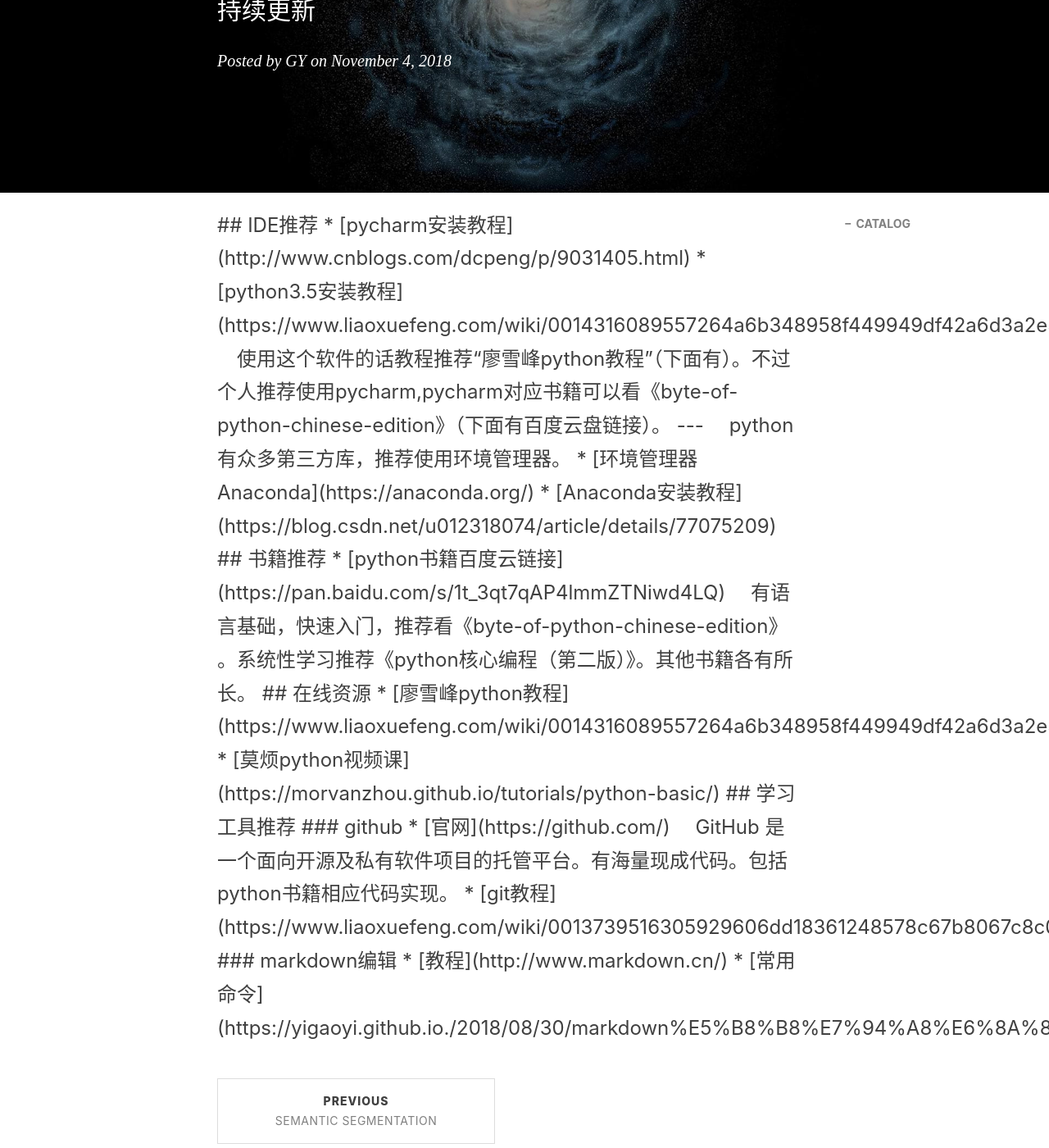
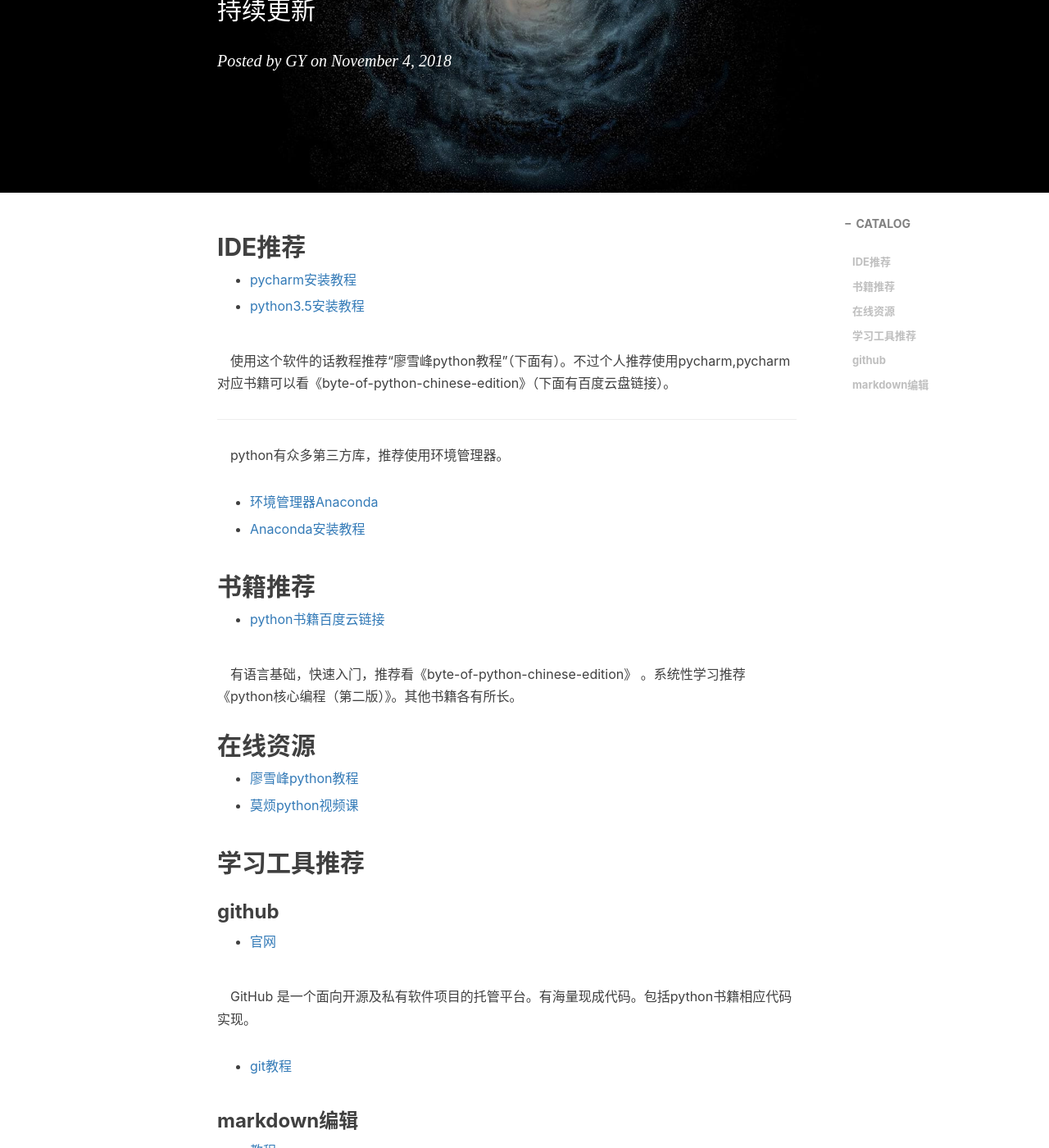
Before and after one commit to yuanzhenxia12138/yuanzhenxia12138.github.io, a Jekyll site: the page built from _posts/2018-11-4-python入门推荐.md, in a window 1280 px wide and 1400 px high, scrolled down 288 px. Shown: the whole window at 82% size. Built offline with Jekyll 4.4.1, drawn with Linux system fonts in a browser that asks for light colours; nearby versions of some CDN libraries; library files that are not in the unit come from our copies; comment, search, counter and statistics services are not loaded.

Commit message:
python add

```diff
--- a/_posts/2018-11-4-python入门推荐.md
+++ b/_posts/2018-11-4-python入门推荐.md
@@ -9,9 +9,6 @@ catalog: true
 tags:
     - python
 ---
-
-<font size =5>
-
 ## IDE推荐
 
 * [pycharm安装教程](http://www.cnblogs.com/dcpeng/p/9031405.html)
```
